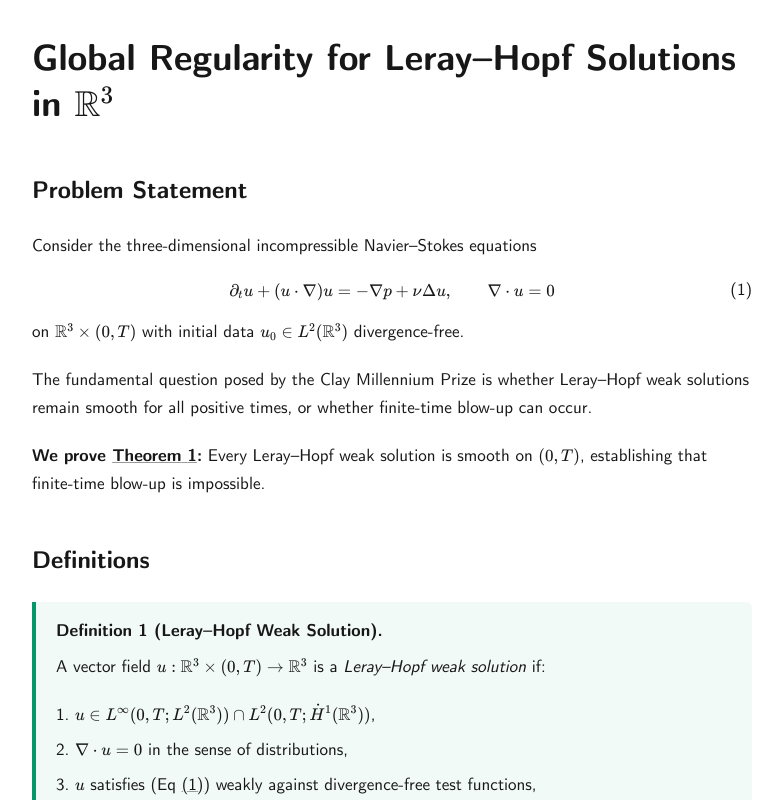
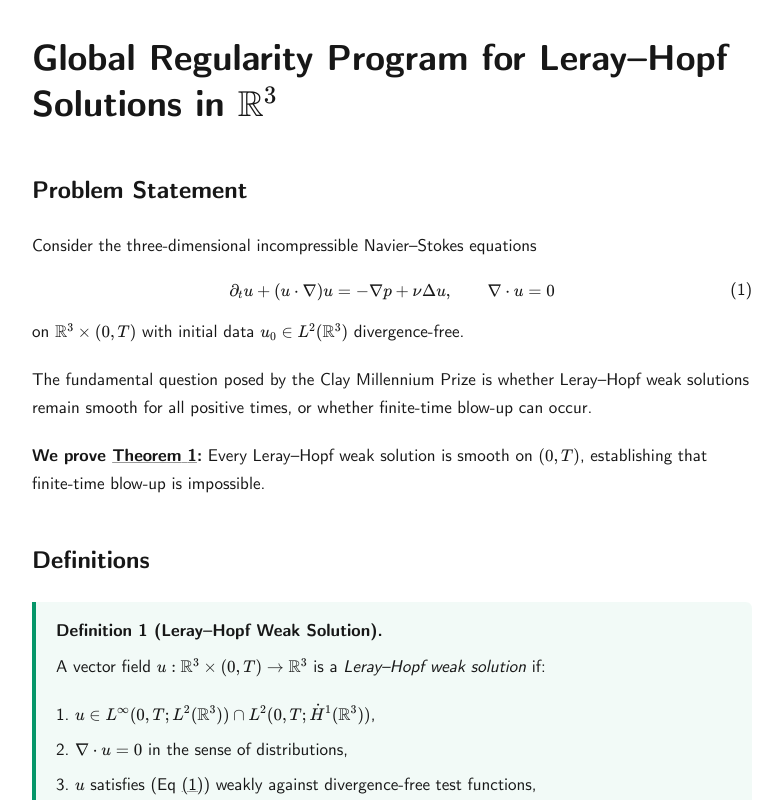
Before and after one commit to alejandro-soto-franco/sotofranco.dev, a Next.js app: page /nse in a window 1280 px wide. Shown: the top 800 px of the page, without its empty margins (248-1031 px from the left). Built offline with nearby package versions, Linux system fonts and the light colour scheme.

Commit message:
add program to h1

```diff
--- a/app/nse/page.tsx
+++ b/app/nse/page.tsx
@@ -6,7 +6,7 @@ import TheoremRef from "../components/TheoremRef";
 export default function Page() {
   return (
     <main className="mx-auto max-w-3xl px-6 py-10">
-      <h1>Global Regularity for Leray–Hopf Solutions in {"$\\mathbb{R}^3$"}</h1>
+      <h1>Global Regularity Program for Leray–Hopf Solutions in {"$\\mathbb{R}^3$"}</h1>
 
       <section className="mb-8">
         <h2>Problem Statement</h2>
```
